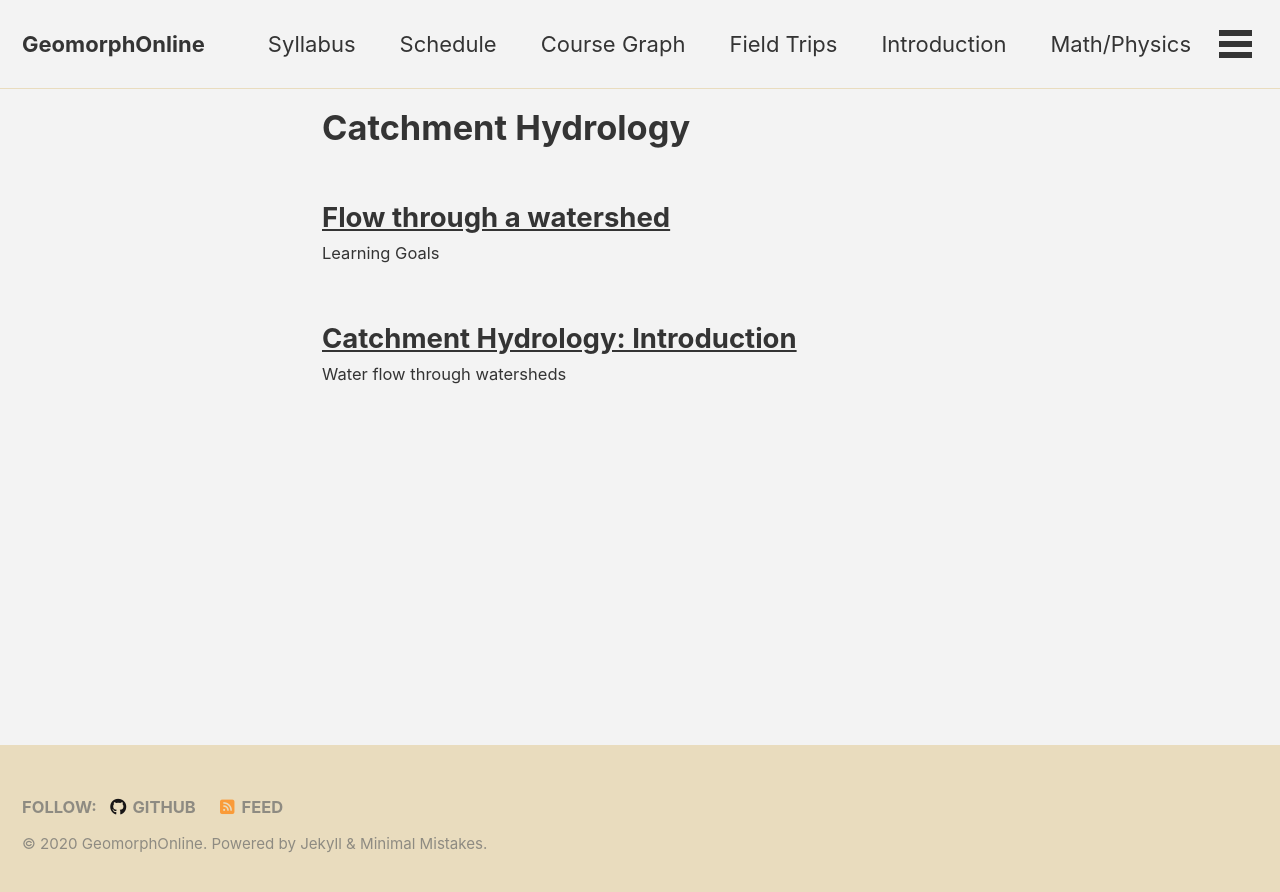
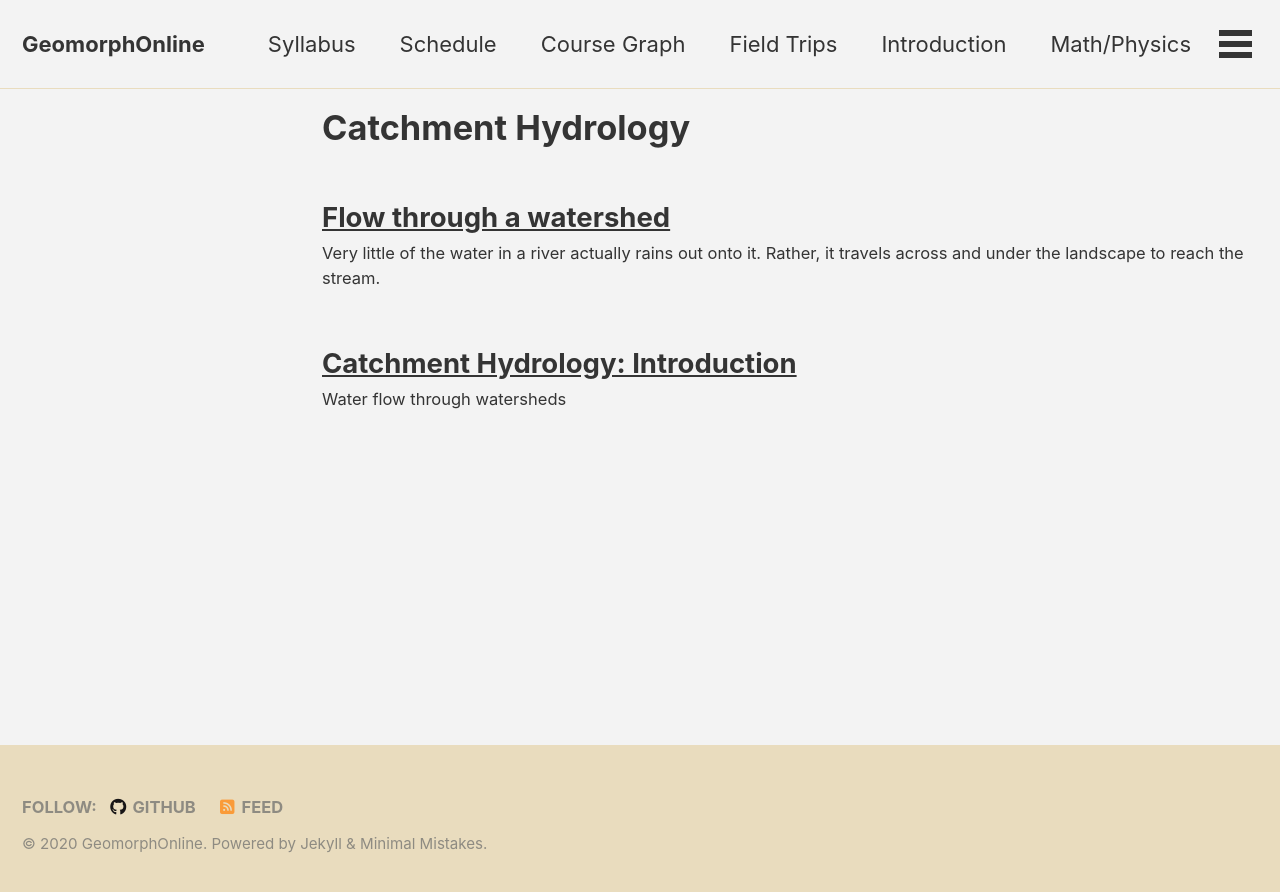
Before and after one commit to GeomorphOnline/GeomorphOnline.github.io, a Jekyll site: the page built from _pages/lessons/hydrology.md, in a window 1280 px wide. Shown: the top 892 px of the page. Built offline with Jekyll 4.4.1, drawn with Linux system fonts in a browser that asks for light colours; cached includes are drawn as plain includes; nearby versions of some CDN libraries.

Commit message:
Flow lede

```diff
--- a/lessons/_hydrology/flow.md
+++ b/lessons/_hydrology/flow.md
@@ -9,6 +9,8 @@
 author: Andrew Wickert
 author_profile: true
 ---
+
+*Very little of the water in a river actually rains out onto it. Rather, it travels across and under the landscape to reach the stream.*
 
 ## Learning Goals
 
```
